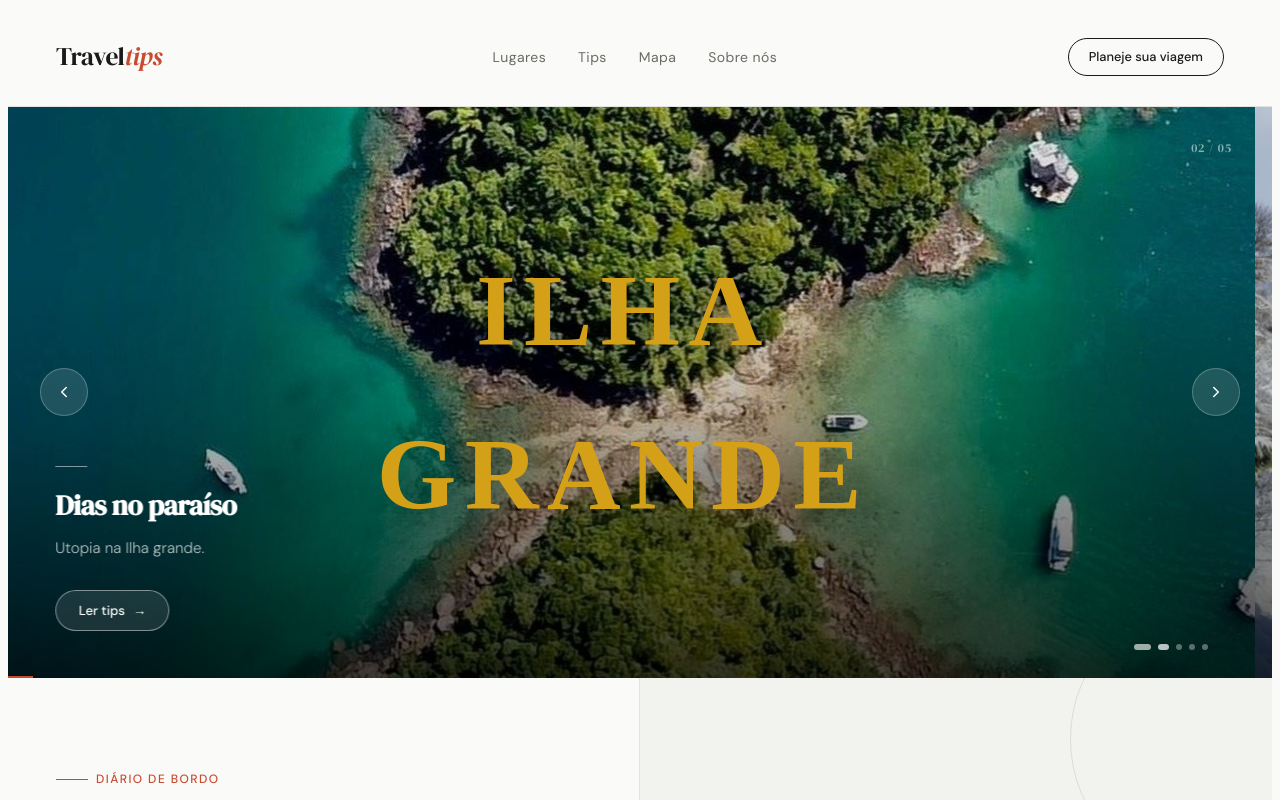
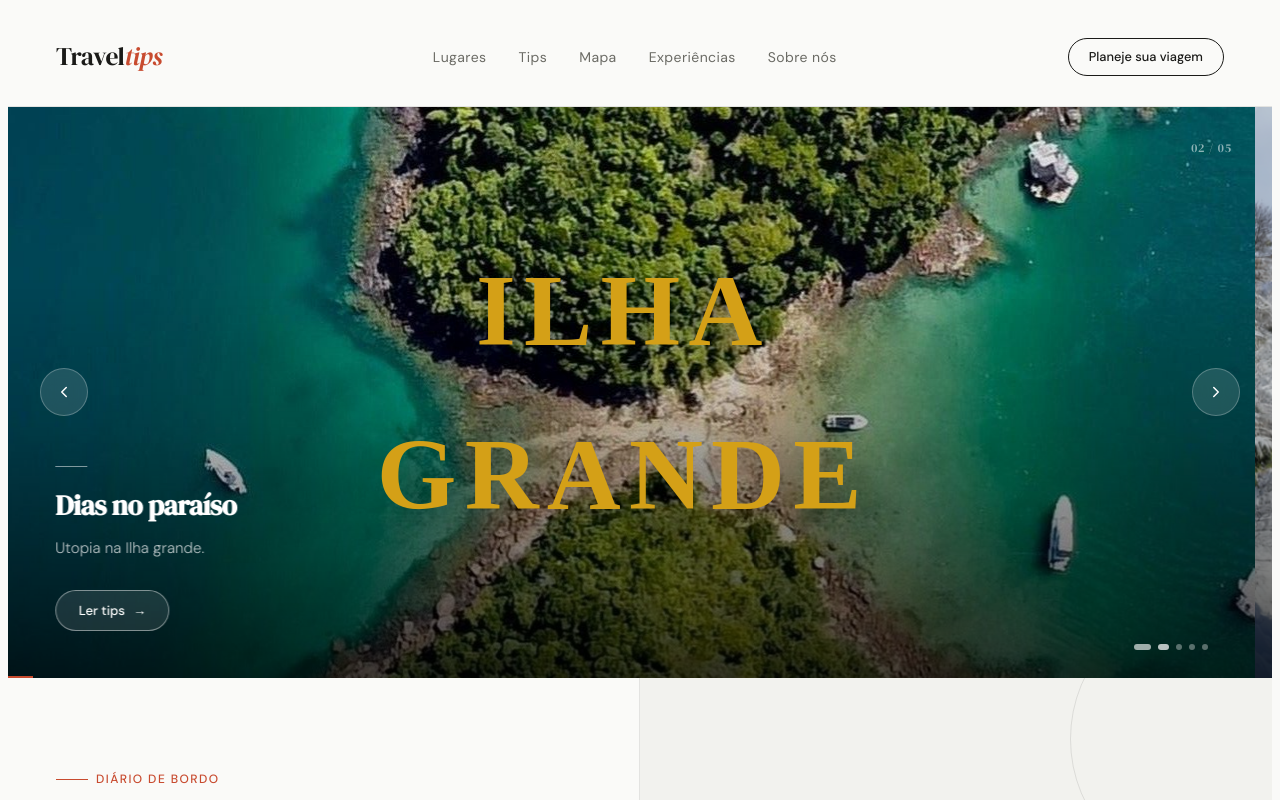
Before and after one commit to jotapcost/Joutips, a plain HTML site: page frontend/index.html in a window 1280 px wide. Shown: the top 800 px of the page. Drawn offline with Linux system fonts and the light colour scheme; files whose address does not match are found by name.

Commit message:
Adicionei uma coluna no menu
Coluna que vai abrigar o campo de experiências

```diff
--- a/frontend/index.html
+++ b/frontend/index.html
@@ -18,6 +18,7 @@
     <li><a href="#">Lugares</a></li>
     <li><a href="#">Tips</a></li>
     <li><a href="#">Mapa</a></li>
+    <li><a href="#">Experiências</a></li>
     <li><a href="#">Sobre nós</a></li>
   </ul>
   <a href="#" class="nav-cta">Planeje sua viagem</a>
```
